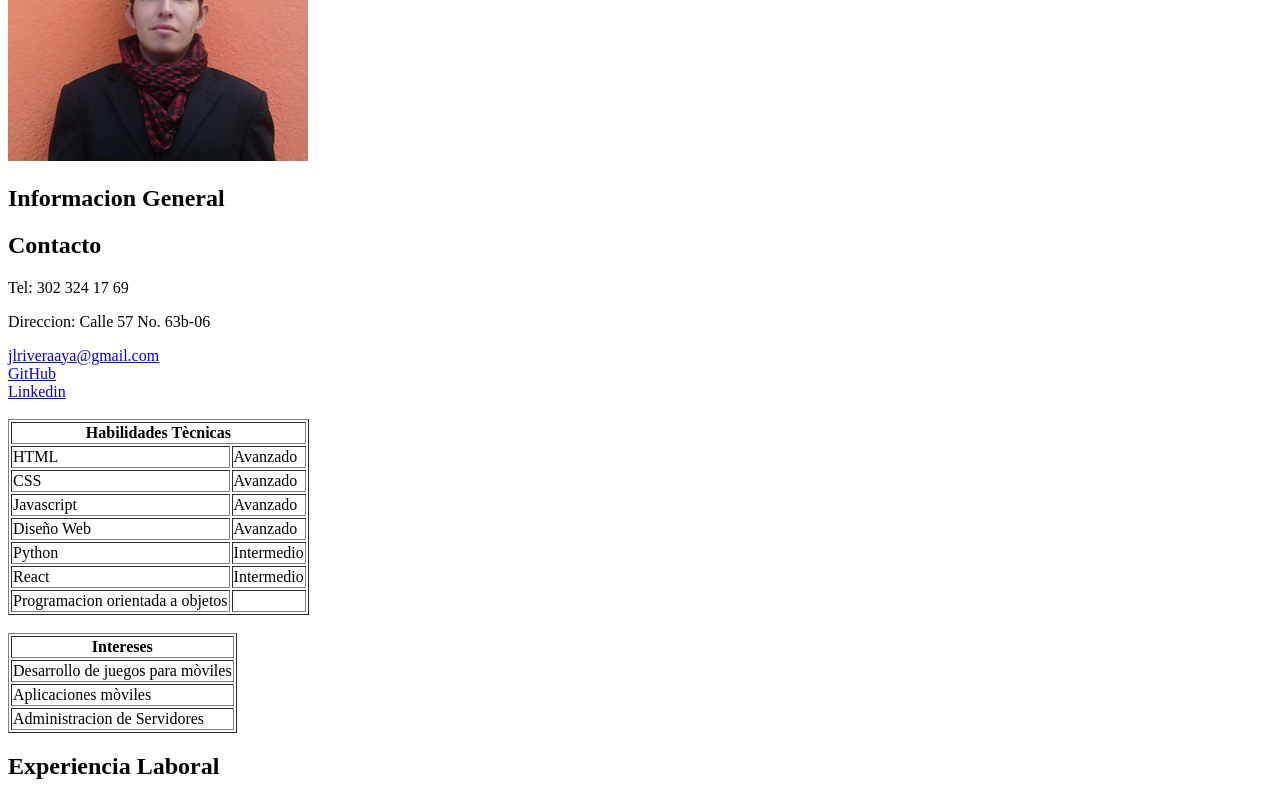
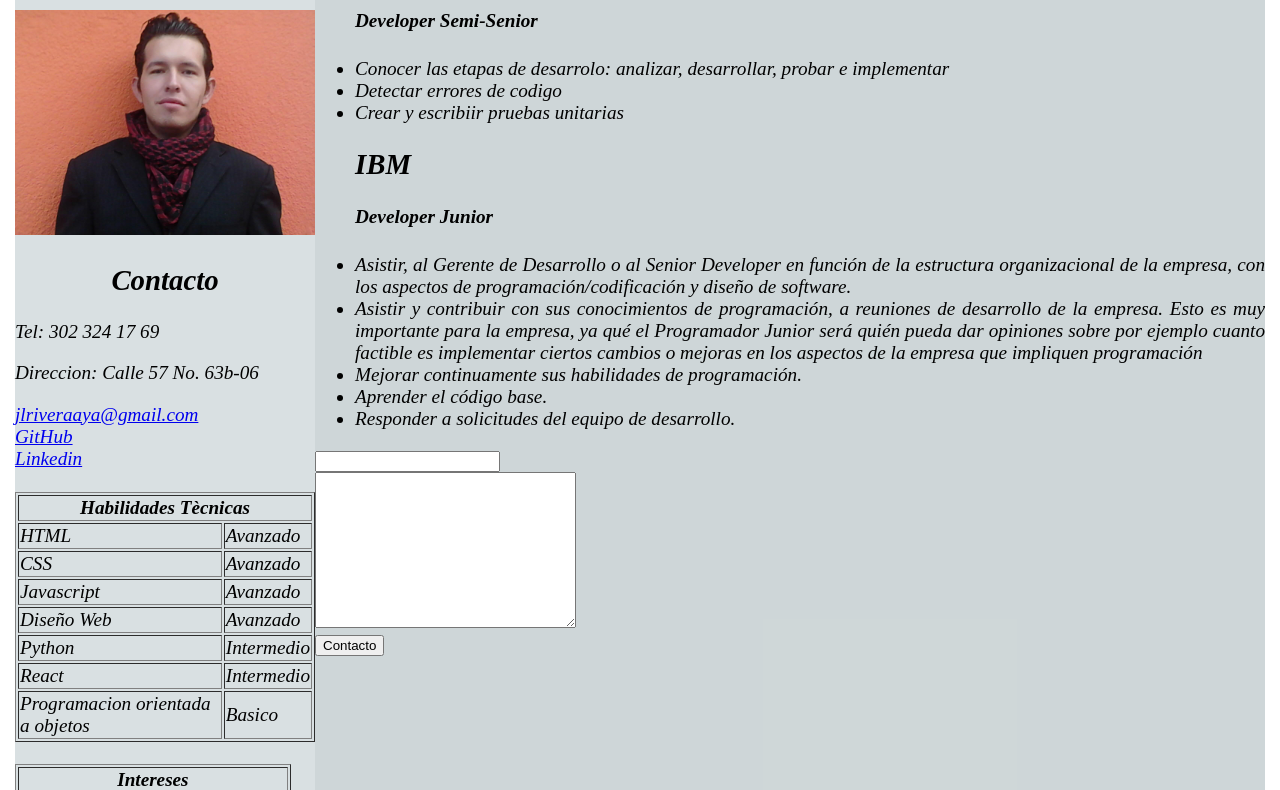
Before and after one commit to Blotto23/html-intro, a plain HTML site: page index.html in a window 1280 px wide. Shown: the part 144-934 px from the top of the page. Drawn offline with Linux system fonts and the light colour scheme.

Commit message:
se agrego la hoja style para mejoras visuales

```diff
--- a/index.html
+++ b/index.html
@@ -1,24 +1,29 @@
 <!DOCTYPE html>
 <html lang="en">
   <head>
-    <meta charset="UTF-8">
-    <meta http-equiv="X-UA-Compatible" content="IE=edge">
-    <meta name="viewport" content="width=device-width, initial-scale=1.0">
+    <meta charset="UTF-8" />
+    <meta http-equiv="X-UA-Compatible" content="IE=edge" />
+    <meta name="viewport" content="width=device-width, initial-scale=1.0" />
     <title>Mi CV</title>
-    <link rel="shortcut icon" href="./Favicon.png" type="image/x-icon">
+    <link rel="shortcut icon" href="./Favicon.png" type="image/x-icon" />
+    <link rel="stylesheet" href="./style.css" />
   </head>
   <body>
+    <div class="lat-iz">
       <h1>JORGE LUIS RIVERA AYALA</h1>
-    <img src="./Perfil.jpg" alt="Perfil" width="300px">
+      <img src="./Perfil.jpg" alt="Perfil" width="300px" />
       <div>
-        <h2>Informacion General</h2>
-        <h2>Contacto</h2>
+        <!-- <h2>Informacion General</h2> -->
+        <h2 class="contacto">Contacto</h2>
         <p>Tel: 302 324 17 69</p>
         <p>Direccion: Calle 57 No. 63b-06</p>
         <a href="mailto:jlriveraaya@gmail.com">jlriveraaya@gmail.com</a>
-        <br><a href="https://github.com/Blotto23">GitHub</a>
-        <br><a href="https://www.linkedin.com/in/jorge-luis-rivera-ayala-9801bb255/">Linkedin</a>
-    </div> <br>
+        <br /><a href="https://github.com/Blotto23">GitHub</a> <br /><a
+          href="https://www.linkedin.com/in/jorge-luis-rivera-ayala-9801bb255/"
+          >Linkedin</a
+        >
+      </div>
+      <br />
       <table border="1px">
         <thead>
           <tr>
@@ -52,11 +57,11 @@
           </tr>
           <tr>
             <td>Programacion orientada a objetos</td>
-                    <td></td>
+            <td>Basico</td>
           </tr>
         </tbody>
       </table>
-    <br>
+      <br />
       <table border="1px">
         <thead>
           <tr>
@@ -75,27 +80,48 @@
           </tr>
         </tbody>
       </table>
-    <h2>Experiencia Laboral</h2>
+    </div>
+    <div class="lat-der">
+      <h2 class="exp-lab">Experiencia Laboral</h2>
       <div>
-        <ul><h2>Microsoft</h2>
+        <ul>
+          <h2>Microsoft</h2>
           <h4>Developer Semi-Senior</h4>
-            <li>Conocer las etapas de desarrolo: analizar, desarrollar, probar e implementar</li>
+          <li>
+            Conocer las etapas de desarrolo: analizar, desarrollar, probar e
+            implementar
+          </li>
           <li>Detectar errores de codigo</li>
           <li>Crear y escribiir pruebas unitarias</li>
         </ul>
       </div>
       <div>
-        <ul><h2>IBM</h2>
+        <ul>
+          <h2 class="ibm">IBM</h2>
           <h4>Developer Junior</h4>
-            <li>Asistir, al Gerente de Desarrollo o al Senior Developer en función de la estructura organizacional de la empresa, con los aspectos de programación/codificación y diseño de software.</li>
-            <li>Asistir y contribuir con sus conocimientos de programación, a reuniones de desarrollo de la empresa. Esto es muy importante para la empresa, ya qué el Programador Junior será quién pueda dar opiniones sobre por ejemplo cuanto factible es implementar ciertos cambios o mejoras en los aspectos de la empresa que impliquen programación</li>
+          <li>
+            Asistir, al Gerente de Desarrollo o al Senior Developer en función
+            de la estructura organizacional de la empresa, con los aspectos de
+            programación/codificación y diseño de software.
+          </li>
+          <li>
+            Asistir y contribuir con sus conocimientos de programación, a
+            reuniones de desarrollo de la empresa. Esto es muy importante para
+            la empresa, ya qué el Programador Junior será quién pueda dar
+            opiniones sobre por ejemplo cuanto factible es implementar ciertos
+            cambios o mejoras en los aspectos de la empresa que impliquen
+            programación
+          </li>
           <li>Mejorar continuamente sus habilidades de programación.</li>
           <li>Aprender el código base.</li>
           <li>Responder a solicitudes del equipo de desarrollo.</li>
         </ul>
+        <div class="cuadro-contacto">
+          <input type="email" name="" id="" /><br />
+          <textarea name="" id="" cols="30" rows="10"></textarea><br />
+          <input type="button" value="Contacto" />
         </div>
-    <input type="email" name="" id=""><br>
-    <textarea name="" id="" cols="30" rows="10"></textarea><br>
-    <input type="button" value="Contacto">
+      </div>
+    </div>
   </body>
 </html>
--- /dev/null
+++ b/style.css
@@ -0,0 +1,27 @@
+body {
+    display: flex;
+    font-size: larger;
+    font-style: oblique;
+    margin: 15px;
+}
+
+.lat-iz {
+    background-color: rgba(208, 217, 219, 0.808);
+}
+
+h1 {
+    text-align: center;
+}
+
+.contacto {
+    text-align: center;
+}
+
+.lat-der {
+    text-align: justify;
+    background-color: rgba(195, 205, 207, 0.808);
+}
+
+.exp-lab {
+    padding-left: 10px;
+}
```
Lines whose indentation alone changed are shown as unchanged.
